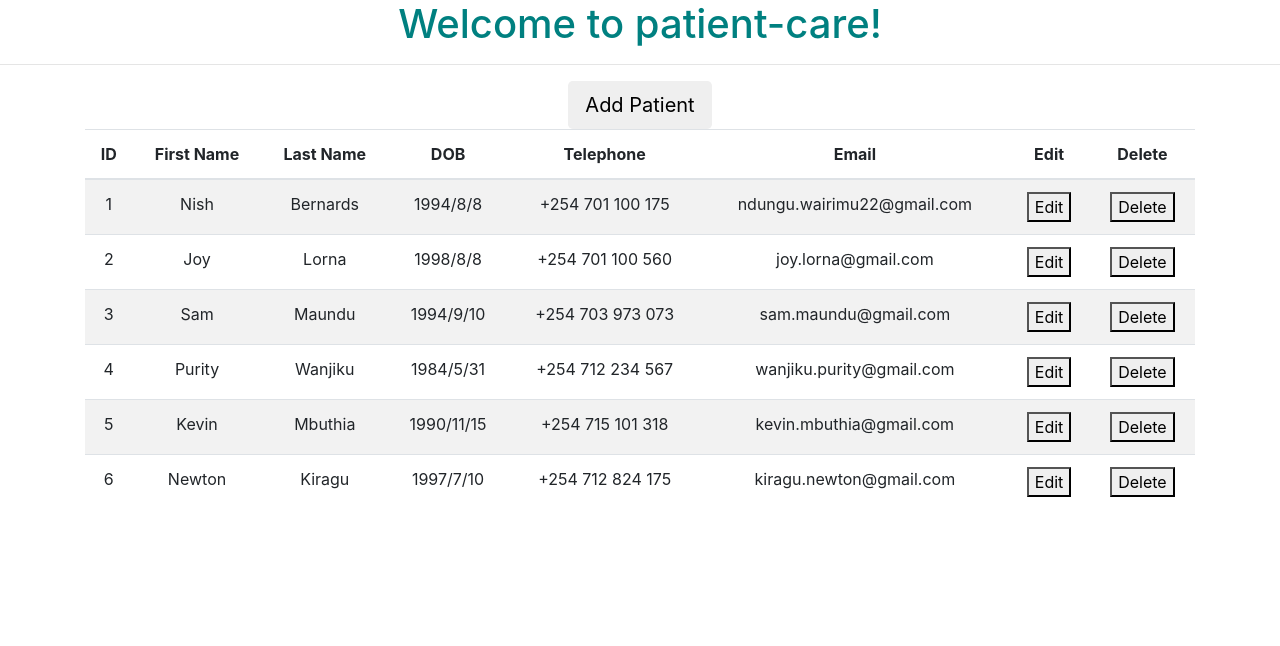
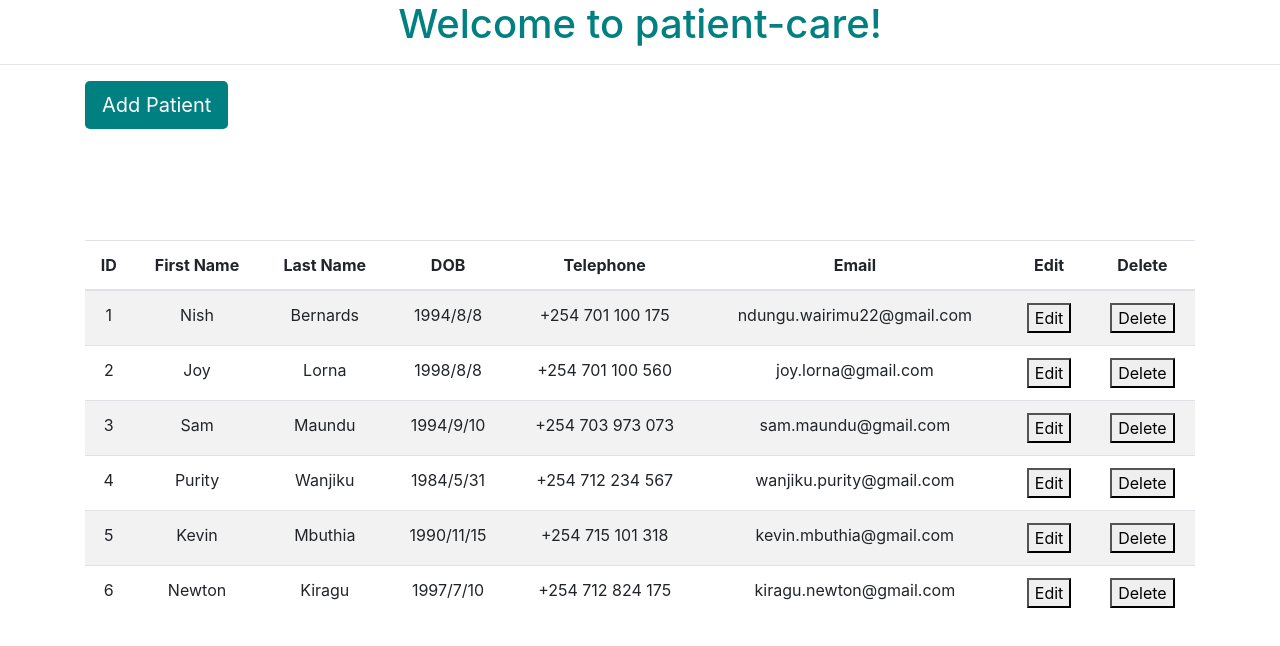
Before and after one commit to VirginiaNdungu1/patient-care, an Angular app: page / in a window 1280 px wide. Shown: the top 646 px of the page. Built offline with nearby package versions, Linux system fonts and the light colour scheme.

Commit message:
MInor Styling Changes

```diff
--- a/src/app/patient/patient.component.css
+++ b/src/app/patient/patient.component.css
@@ -8,3 +8,19 @@
   background-color: teal;
   color: white;
 }
+
+.createPatient {
+  margin-top: 5%;
+}
+
+#addPatient {
+  margin-bottom: 10%;
+  float: left;
+  background-color: teal;
+  color: white;
+}
+
+
+/*form {
+  margin-top: 10%;
+}*/
```
